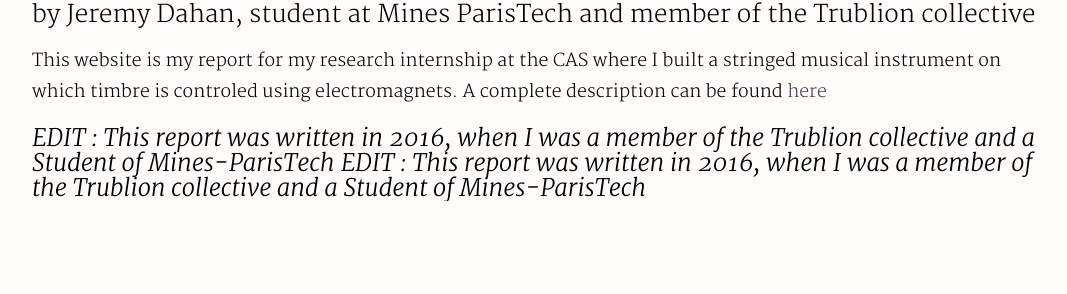
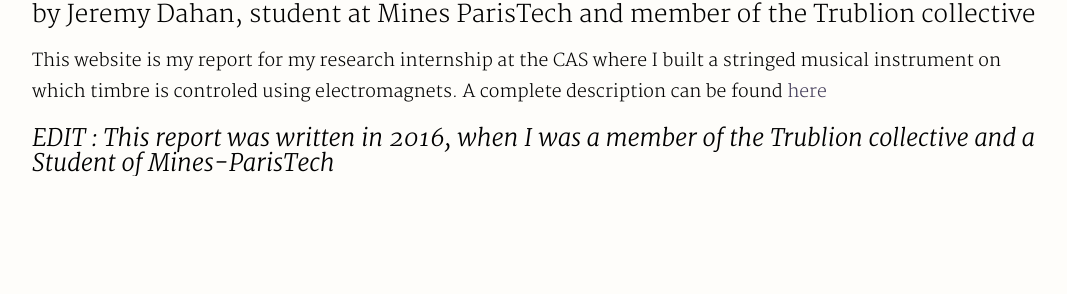
Before and after one commit to jdexyz/sitar-control-report, a plain HTML site: page intro.html in a window 1280 px wide. Shown: the part 342-636 px from the top of the page, without its empty margins (58-1125 px from the left). Drawn offline with nearby package versions, Linux system fonts and the light colour scheme; some packages are replaced by stand-ins of ours; no server answers.

Commit message:
Fix disclaimer

```diff
--- a/intro.html
+++ b/intro.html
@@ -25,7 +25,6 @@
                 by Jeremy Dahan, student at Mines ParisTech and member of the Trublion collective
                 <p>This website is my report for my research internship at the CAS where I built a stringed musical instrument on which timbre is controled using electromagnets. A complete description can be found <a href="intro.html">here</a></p>
 <i>EDIT : This report was written in 2016, when I was a member of the Trublion collective and a Student of Mines-ParisTech</i>
-                <i>EDIT : This report was written in 2016, when I was a member of the Trublion collective and a Student of Mines-ParisTech</i>
             </div>
         </div>
     </header>
```
